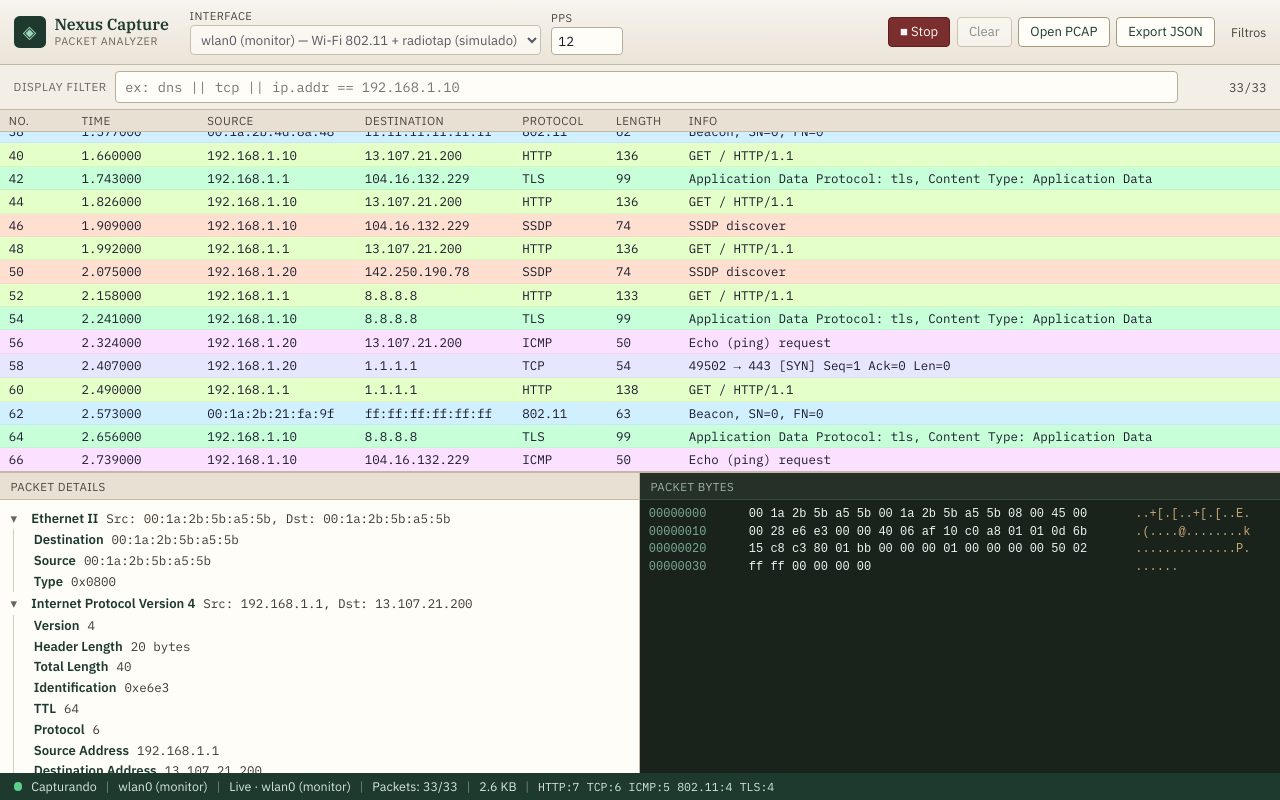
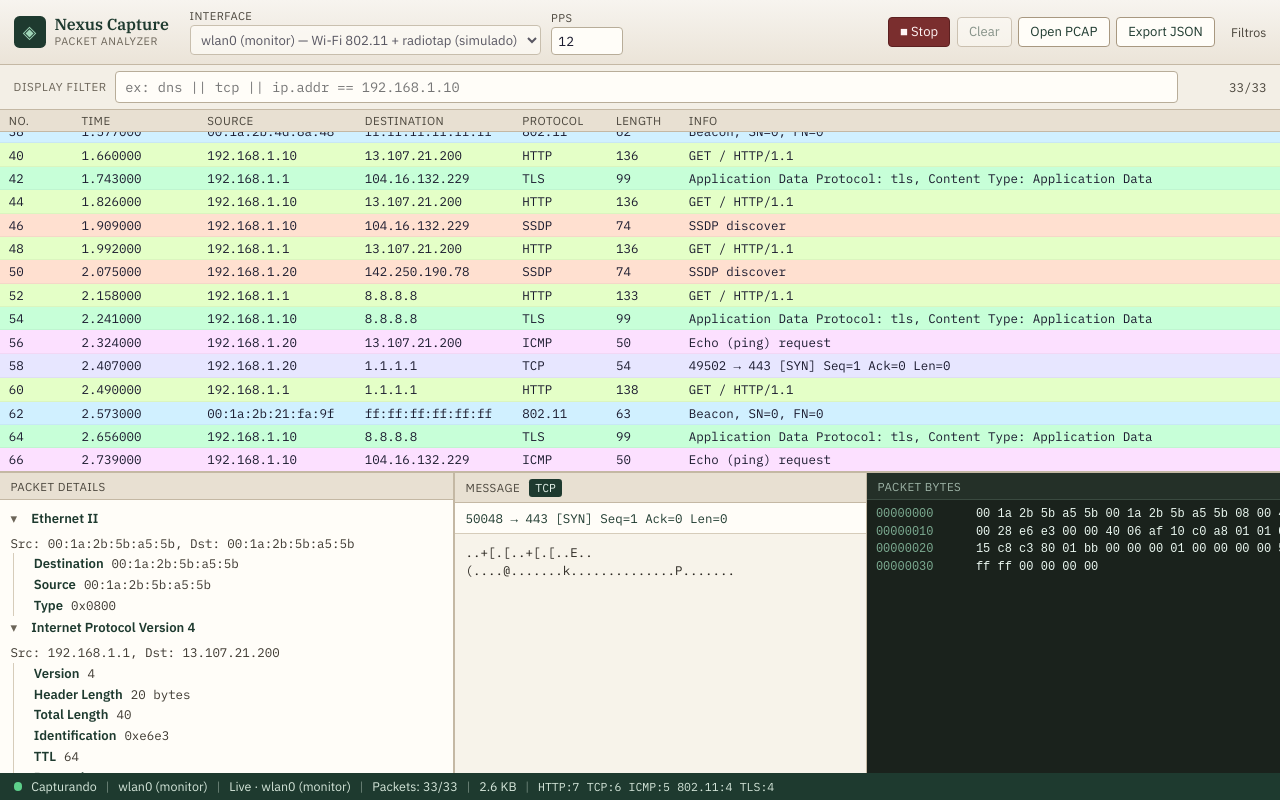
Before and after one commit to cristein1994/busca-imagens, a React (Vite) app: page / in a window 1280 px wide. Both pictures are taken after a click on the button "▶ Start". Built offline with nearby package versions, Linux system fonts and the light colour scheme.

Commit message:
Add Message pane for decoded packet payloads
Show human-readable application content (HTTP headers, DNS queries,
ARP/ICMP summaries) beside packet details and hex dump.

Co-authored-by: cristein1994 <cristein1994@users.noreply.github.com>

```diff
--- a/src/App.module.css
+++ b/src/App.module.css
@@ -35,27 +35,53 @@
 
 .bottom {
   display: grid;
-  grid-template-columns: 1fr 1fr;
+  grid-template-columns: 1.1fr 1fr 1fr;
   min-height: 0;
   overflow: hidden;
 }
 
 .detailsPane,
+.messagePane,
 .hexPane {
   min-height: 0;
   overflow: hidden;
 }
 
+.messagePane {
+  border-left: 1px solid #c4b8a4;
+  border-right: 1px solid #c4b8a4;
+}
+
+@media (max-width: 1100px) {
+  .bottom {
+    grid-template-columns: 1fr 1fr;
+  }
+
+  .messagePane {
+    grid-column: 1 / -1;
+    border-left: none;
+    border-right: none;
+    border-top: 1px solid #c4b8a4;
+    border-bottom: 1px solid #c4b8a4;
+    max-height: 12rem;
+  }
+}
+
 @media (max-width: 800px) {
   .app {
-    grid-template-rows: auto auto minmax(220px, 1fr) minmax(280px, 1.1fr) auto;
+    grid-template-rows: auto auto minmax(220px, 1fr) minmax(320px, 1.1fr) auto;
     height: auto;
     min-height: 100dvh;
   }
 
   .bottom {
     grid-template-columns: 1fr;
-    grid-template-rows: minmax(160px, 1fr) minmax(160px, 1fr);
+    grid-template-rows: minmax(140px, 1fr) minmax(140px, 1fr) minmax(140px, 1fr);
+  }
+
+  .messagePane {
+    max-height: none;
+    border-top: none;
   }
 
   .detailsPane {
--- a/src/App.tsx
+++ b/src/App.tsx
@@ -8,6 +8,7 @@ import { FilterBar } from './components/FilterBar'
 import { PacketList } from './components/PacketList'
 import { PacketDetails } from './components/PacketDetails'
 import { HexDump } from './components/HexDump'
+import { MessagePane } from './components/MessagePane'
 import { StatusBar } from './components/StatusBar'
 import styles from './App.module.css'
 
@@ -250,6 +251,9 @@ export default function App() {
         <div className={styles.detailsPane}>
           <PacketDetails layers={selected?.layers ?? []} empty={!selected} />
         </div>
+        <div className={styles.messagePane}>
+          <MessagePane packet={selected} />
+        </div>
         <div className={styles.hexPane}>
           <HexDump data={selected?.raw ?? null} />
         </div>
--- /dev/null
+++ b/src/components/MessagePane.module.css
@@ -0,0 +1,65 @@
+.wrap {
+  display: flex;
+  flex-direction: column;
+  min-height: 0;
+  height: 100%;
+  background: #f7f3ea;
+  font-family: 'IBM Plex Sans', sans-serif;
+  font-size: 0.82rem;
+}
+
+.title {
+  display: flex;
+  align-items: center;
+  gap: 0.55rem;
+  padding: 0.35rem 0.65rem;
+  background: #e8e0d2;
+  border-bottom: 1px solid #c4b8a4;
+  font-size: 0.72rem;
+  text-transform: uppercase;
+  letter-spacing: 0.04em;
+  color: #4a453c;
+}
+
+.kind {
+  text-transform: none;
+  letter-spacing: 0;
+  font-family: 'IBM Plex Mono', ui-monospace, monospace;
+  font-size: 0.72rem;
+  padding: 0.1rem 0.4rem;
+  border-radius: 0.2rem;
+  background: #1e3a2f;
+  color: #e8f5ee;
+}
+
+.summary {
+  padding: 0.4rem 0.65rem;
+  border-bottom: 1px solid #d6ccba;
+  font-family: 'IBM Plex Mono', ui-monospace, monospace;
+  font-size: 0.78rem;
+  color: #1e3a2f;
+  background: #fffdf8;
+  white-space: nowrap;
+  overflow: hidden;
+  text-overflow: ellipsis;
+}
+
+.body {
+  margin: 0;
+  flex: 1;
+  min-height: 0;
+  overflow: auto;
+  padding: 0.55rem 0.65rem 0.85rem;
+  font-family: 'IBM Plex Mono', ui-monospace, monospace;
+  font-size: 0.78rem;
+  line-height: 1.45;
+  color: #2a2620;
+  white-space: pre-wrap;
+  word-break: break-word;
+}
+
+.empty {
+  margin: 1rem 0.25rem;
+  color: #6b6458;
+  font-family: 'IBM Plex Sans', sans-serif;
+}
--- /dev/null
+++ b/src/components/MessagePane.tsx
@@ -0,0 +1,33 @@
+import type { Packet } from '../types/packet'
+import { decodePacketMessage } from '../lib/message'
+import styles from './MessagePane.module.css'
+
+interface Props {
+  packet: Packet | null
+}
+
+export function MessagePane({ packet }: Props) {
+  if (!packet) {
+    return (
+      <div className={styles.wrap}>
+        <div className={styles.title}>Message</div>
+        <div className={styles.body}>
+          <p className={styles.empty}>Selecione um pacote para ver a mensagem decodificada.</p>
+        </div>
+      </div>
+    )
+  }
+
+  const msg = decodePacketMessage(packet)
+
+  return (
+    <div className={styles.wrap}>
+      <div className={styles.title}>
+        Message
+        <span className={styles.kind}>{msg.kind}</span>
+      </div>
+      <div className={styles.summary}>{msg.summary}</div>
+      <pre className={styles.body}>{msg.body}</pre>
+    </div>
+  )
+}
--- /dev/null
+++ b/src/lib/message.ts
@@ -0,0 +1,177 @@
+import type { Packet } from '../types/packet'
+
+export interface DecodedMessage {
+  kind: string
+  summary: string
+  body: string
+  encoding: 'utf-8' | 'hex' | 'none'
+}
+
+function printableAscii(data: Uint8Array): string {
+  return Array.from(data)
+    .map((b) => (b >= 32 && b <= 126) || b === 9 || b === 10 || b === 13 ? String.fromCharCode(b) : '.')
+    .join('')
+}
+
+function tryUtf8(data: Uint8Array): string | null {
+  try {
+    const text = new TextDecoder('utf-8', { fatal: true }).decode(data)
+    // Prefer payloads that look like text
+    const printable = [...text].filter((c) => {
+      const code = c.charCodeAt(0)
+      return (code >= 32 && code < 127) || code === 9 || code === 10 || code === 13
+    }).length
+    if (text.length === 0) return null
+    if (printable / text.length < 0.7) return null
+    return text
+  } catch {
+    return null
+  }
+}
+
+function findHttpPayload(raw: Uint8Array): Uint8Array | null {
+  // Scan for HTTP start line inside frame
+  const markers = ['GET ', 'POST ', 'PUT ', 'HEAD ', 'HTTP/1.', 'HTTP/2']
+  const ascii = new TextDecoder('utf-8', { fatal: false }).decode(raw)
+  for (const m of markers) {
+    const idx = ascii.indexOf(m)
+    if (idx >= 0) return raw.slice(idx)
+  }
+  return null
+}
+
+function decodeDnsName(data: Uint8Array, offset: number): { name: string; next: number } {
+  const labels: string[] = []
+  let i = offset
+  let jumped = false
+  let next = offset
+  let guard = 0
+  while (i < data.length && guard++ < 64) {
+    const len = data[i]!
+    if (len === 0) {
+      if (!jumped) next = i + 1
+      break
+    }
+    if ((len & 0xc0) === 0xc0) {
+      if (i + 1 >= data.length) break
+      const ptr = ((len & 0x3f) << 8) | data[i + 1]!
+      if (!jumped) next = i + 2
+      i = ptr
+      jumped = true
+      continue
+    }
+    i += 1
+    if (i + len > data.length) break
+    labels.push(new TextDecoder().decode(data.slice(i, i + len)))
+    i += len
+    if (!jumped) next = i
+  }
+  return { name: labels.join('.') || '.', next }
+}
+
+function decodeDnsMessage(raw: Uint8Array): DecodedMessage | null {
+  // Find UDP payload heuristically: look for DNS header after eth+ip+udp (42) or similar
+  // Prefer scanning for ports isn't available; try offsets 42 (eth+ipv4+udp) and walk IP
+  let data: Uint8Array | null = null
+  if (raw.length > 34 && raw[12] === 0x08 && raw[13] === 0x00) {
+    const ihl = (raw[14]! & 0x0f) * 4
+    const proto = raw[14 + 9]!
+    if (proto === 17) {
+      const udpStart = 14 + ihl
+      data = raw.slice(udpStart + 8)
+    }
+  }
+  if (!data || data.length < 12) return null
+
+  const id = (data[0]! << 8) | data[1]!
+  const flags = (data[2]! << 8) | data[3]!
+  const qr = (flags >> 15) & 1
+  const qdcount = (data[4]! << 8) | data[5]!
+  const names: string[] = []
+  let offset = 12
+  for (let q = 0; q < qdcount && offset < data.length; q++) {
+    const { name, next } = decodeDnsName(data, offset)
+    names.push(name)
+    offset = next + 4 // type + class
+  }
+
+  const kind = qr ? 'DNS Response' : 'DNS Query'
+  const summary = names[0] ? `${kind}: ${names[0]}` : kind
+  const body = [
+    `Transaction ID: 0x${id.toString(16).padStart(4, '0')}`,
+    `Type: ${kind}`,
+    `Questions: ${qdcount}`,
+    names.length ? `Names:\n${names.map((n) => `  - ${n}`).join('\n')}` : 'Names: (none)',
+  ].join('\n')
+
+  return { kind: 'DNS', summary, body, encoding: 'utf-8' }
+}
+
+export function decodePacketMessage(packet: Packet): DecodedMessage {
+  const { protocol, info, raw } = packet
+
+  if (protocol === 'HTTP' || protocol === 'HTTPS') {
+    const http = findHttpPayload(raw)
+    if (http) {
+      const text = tryUtf8(http) || printableAscii(http)
+      const first = text.split(/\r?\n/)[0] || info
+      return {
+        kind: 'HTTP',
+        summary: first,
+        body: text,
+        encoding: 'utf-8',
+      }
+    }
+  }
+
+  if (protocol === 'DNS' || protocol === 'MDNS') {
+    const dns = decodeDnsMessage(raw)
+    if (dns) return dns
+  }
+
+  if (protocol === 'ARP') {
+    return {
+      kind: 'ARP',
+      summary: info,
+      body: info,
+      encoding: 'utf-8',
+    }
+  }
+
+  if (protocol === 'ICMP') {
+    return {
+      kind: 'ICMP',
+      summary: info,
+      body: info,
+      encoding: 'utf-8',
+    }
+  }
+
+  if (protocol === 'TLS') {
+    return {
+      kind: 'TLS',
+      summary: info,
+      body: 'Encrypted TLS application data (conteúdo cifrado).',
+      encoding: 'none',
+    }
+  }
+
+  // Generic: try UTF-8 on whole frame, then ASCII preview of last 256 bytes
+  const utf = tryUtf8(raw)
+  if (utf && utf.length > 8 && /[A-Za-z]{3,}/.test(utf)) {
+    return {
+      kind: protocol,
+      summary: info,
+      body: utf,
+      encoding: 'utf-8',
+    }
+  }
+
+  const tail = raw.slice(Math.max(0, raw.length - 256))
+  return {
+    kind: protocol,
+    summary: info,
+    body: printableAscii(tail),
+    encoding: 'hex',
+  }
+}
```
Also changed, not shown: 1 other file (tests, documents, lock files or other folders).
